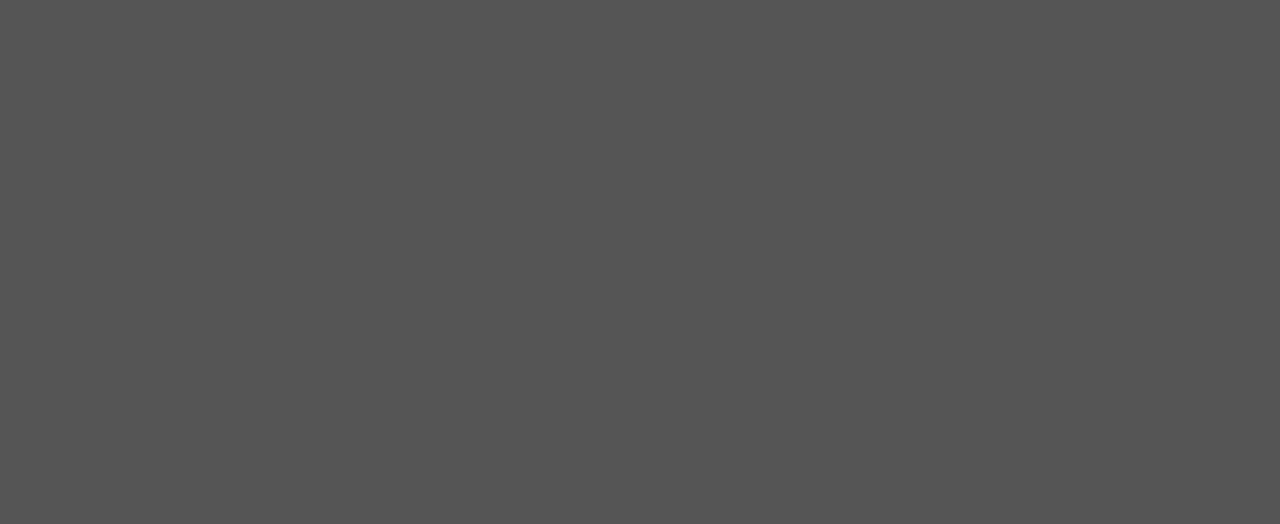
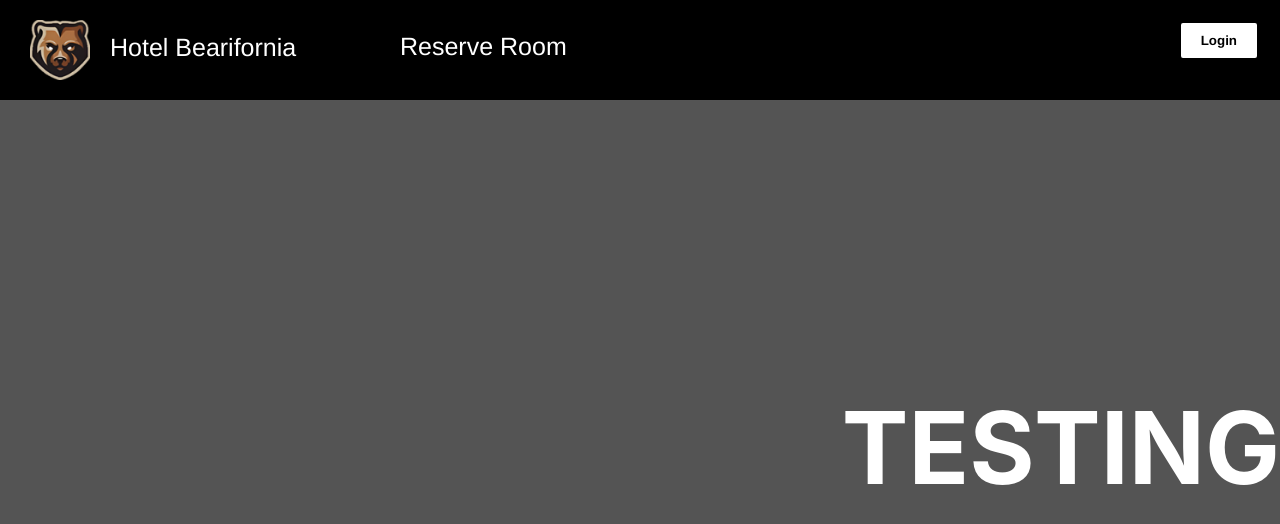
Before and after one commit to mjosephs04/projectBearifornia, a React (Create React App) app in the folder frontend/: page /reserve/old-vintage in a window 1280 px wide. Before the commit this address had no page. Shown: the top 524 px of the page. Built offline with nearby package versions, Linux system fonts and the light colour scheme.

Commit message:
listing and roomController additions

```diff
--- a/frontend/src/App.js
+++ b/frontend/src/App.js
@@ -4,6 +4,7 @@ import Home from './Components/Home/Home'
 import Reserve from './Components/Reserve/Reserve'
 import UrbanElegance from './Components/Urban_Elegance/UrbanElegance'
 import NatureRetreat from './Components/Nature-Retreat/Nature-Retreat'
+import Vintage from './Components/Vintage/Vintage'
 import {Route, Routes} from "react-router-dom";
 
 const App = () => {
@@ -14,6 +15,7 @@ const App = () => {
                 <Route exact path='/reserve' element={<Reserve />}/>
                 <Route exact path='/reserve/urban-elegance' element={<UrbanElegance />}/>
                 <Route exact path='/reserve/nature-retreat' element={<NatureRetreat />}/>
+                <Route exact path='/reserve/old-vintage' element={<Vintage />}/>
             </Routes>
         </>
     );
--- a/frontend/src/Components/Home/Home.css
+++ b/frontend/src/Components/Home/Home.css
@@ -36,7 +36,7 @@
 .reserve-button{
     position: absolute;
     top: 450px;
-    left: 515px;
+    left: 50%;
     width: 300px;
     height: 50px;
     color: white;
--- /dev/null
+++ b/frontend/src/Components/Vintage/Vintage.css
@@ -0,0 +1,7 @@
+
+.header{
+    font-size: 100px;
+    position: absolute;
+    right: 0px;
+    top: 40%;
+}
--- /dev/null
+++ b/frontend/src/Components/Vintage/Vintage.js
@@ -0,0 +1,14 @@
+import react from 'react'
+import './Vintage.css'
+import Layout from '../Layout/Layout'
+
+const Vintage = () => {
+    return (
+        <div>
+            <Layout />
+            <h1 className='header'>TESTING</h1>
+        </div>
+    );
+}
+
+export default Vintage;
```
Also changed, not shown: 2 other files (tests, documents, lock files or other folders).
